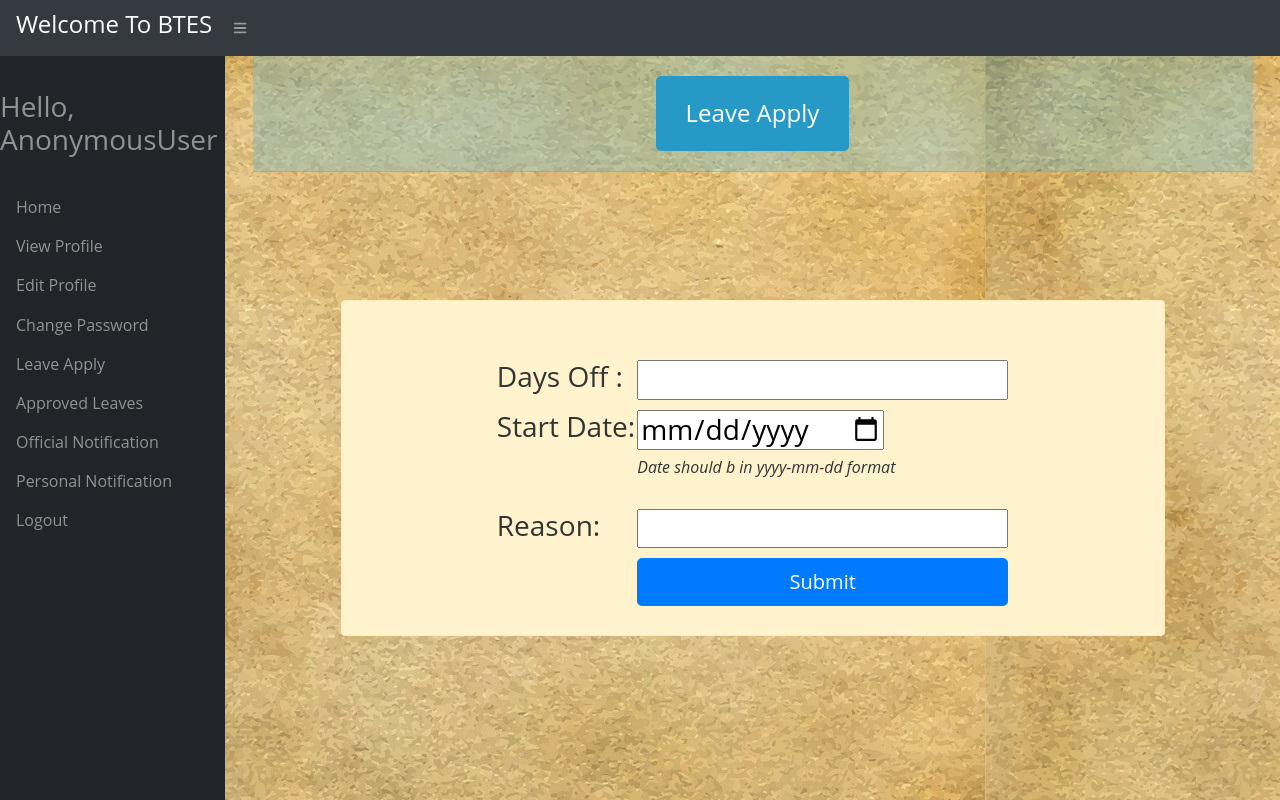
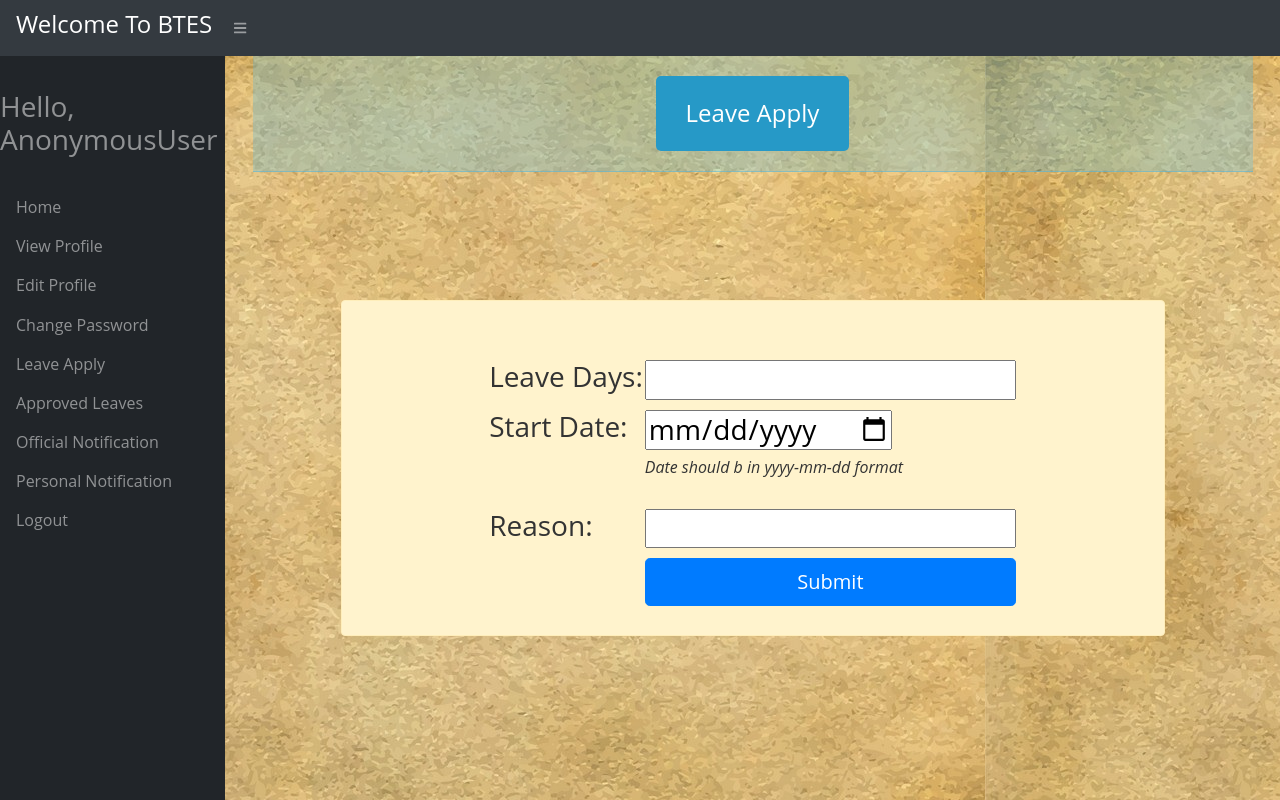
Before and after one commit to Project-Pyth/saral-btes, a Django app: template saral/templates/leave_apply.html in a window 1280 px wide. Run offline with Django 3.2, Linux system fonts and the light colour scheme; the template is opened without the code that fills it, so the values that code supplies are empty, except form fields; tables that the repository leaves empty hold one stand-in row (values such as "Sample post"); form fields are guessed from the names that the template uses; some libraries are stand-ins or nearby versions.

Commit message:
Update leave_apply.html

```diff
--- a/saral/templates/leave_apply.html
+++ b/saral/templates/leave_apply.html
@@ -127,7 +127,7 @@
                     <table>
                         <tbody>
                         <tr>
-                            <td><h3>Days Off :</h3></td>
+                            <td><h3>Leave Days:</h3></td>
                             <td>
                                 <h3>{{ form.days_asked }}</h3></td>
                         </tr>
```
